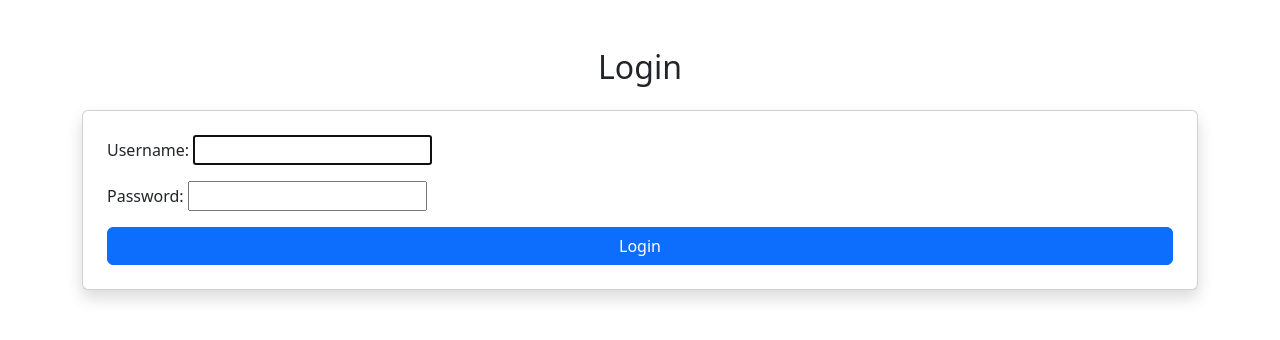
After one commit to sagarsai0075/Employee-Management-System, a Django app: page /accounts/login/ in a window 1280 px wide. The commit adds this page. Shown: the top 340 px of the page. Run offline with Django 5.2, Linux system fonts and the light colour scheme.

Commit message:
Added login and logout authentication system

```diff
--- a/config/settings.py
+++ b/config/settings.py
@@ -55,7 +55,7 @@ ROOT_URLCONF = 'config.urls'
 TEMPLATES = [
     {
         'BACKEND': 'django.template.backends.django.DjangoTemplates',
-        'DIRS': [],
+        'DIRS': [BASE_DIR / 'templates'],
         'APP_DIRS': True,
         'OPTIONS': {
             'context_processors': [
@@ -120,3 +120,6 @@ USE_TZ = True
 # https://docs.djangoproject.com/en/6.0/howto/static-files/
 
 STATIC_URL = 'static/'
+
+LOGIN_REDIRECT_URL = '/'
+LOGOUT_REDIRECT_URL = '/accounts/login/'
--- a/config/urls.py
+++ b/config/urls.py
@@ -4,4 +4,5 @@ from django.urls import path, include
 urlpatterns = [
     path('admin/', admin.site.urls),
     path('', include('employees.urls')),
+    path('accounts/', include('django.contrib.auth.urls')),
 ]
--- /dev/null
+++ b/employees/templates/registration/login.html
@@ -0,0 +1,28 @@
+<!DOCTYPE html>
+<html>
+<head>
+    <title>Login</title>
+
+    <!-- Bootstrap CSS -->
+    <link href="https://cdn.jsdelivr.net/npm/bootstrap@5.3.0/dist/css/bootstrap.min.css" rel="stylesheet">
+</head>
+
+<body>
+
+<div class="container mt-5">
+
+    <h2 class="text-center mb-4">Login</h2>
+
+    <form method="POST" class="card p-4 shadow">
+        {% csrf_token %}
+        {{ form.as_p }}
+
+        <button type="submit" class="btn btn-primary">
+            Login
+        </button>
+    </form>
+
+</div>
+
+</body>
+</html>
--- a/employees/urls.py
+++ b/employees/urls.py
@@ -6,4 +6,5 @@ urlpatterns = [
     path('add/', views.add_employee, name='add_employee'),
     path('update/<int:pk>/', views.update_employee, name='update_employee'),
     path('delete/<int:pk>/', views.delete_employee, name='delete_employee'),
+    path('logout/', views.user_logout, name='logout'),
 ]
```
Also changed, not shown: employees/templates/employees/base.html (+10 -1 lines), employees/views.py (+10 -2 lines).
